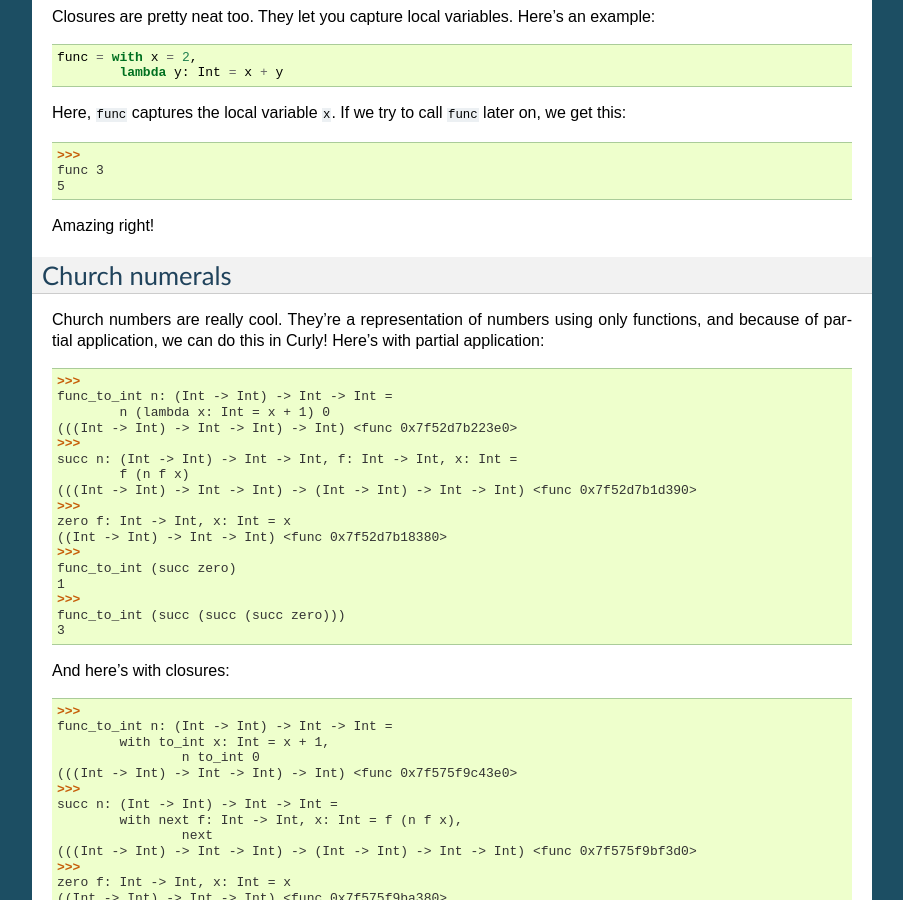
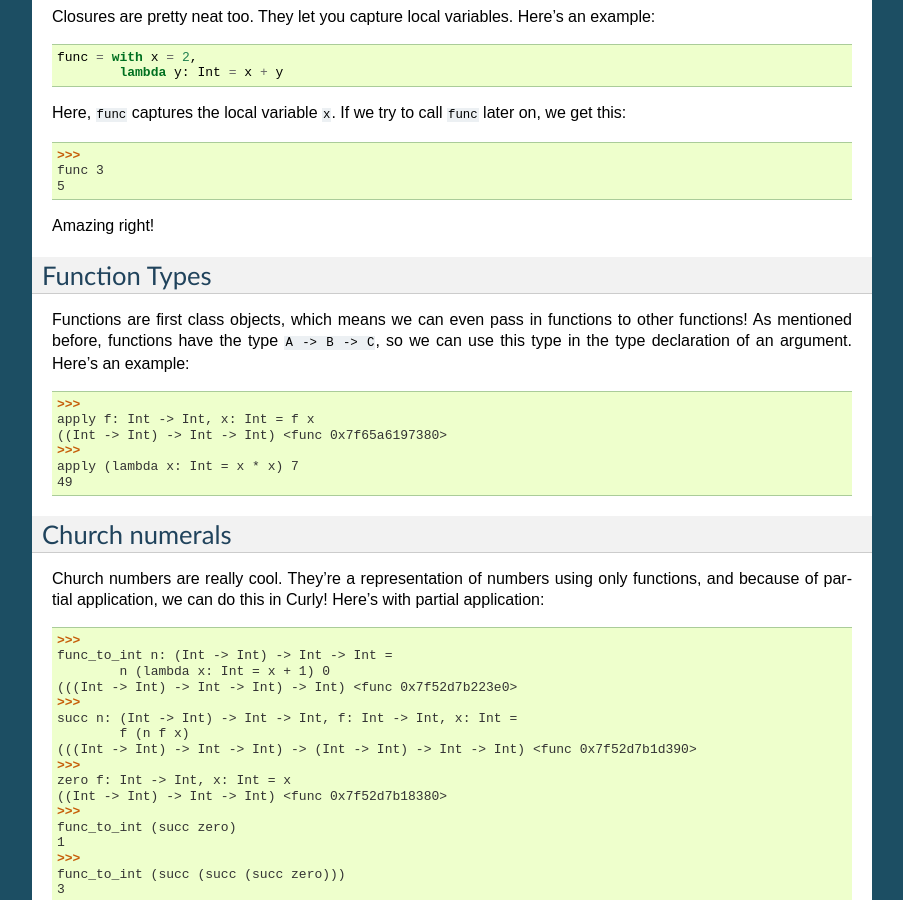
Before and after one commit to curly-lang/docs, a Sphinx documentation site: the page built from docs/functions.md, in a window 1280 px wide and 900 px high, scrolled down 2907 px. Shown: the whole window, without its empty margins (198-1101 px from the left). Built offline with Sphinx 7.4.7, drawn with Linux system fonts in a browser that asks for light colours.

Commit message:
Added section about function types

````diff
--- a/docs/functions.md
+++ b/docs/functions.md
@@ -163,6 +163,17 @@ func 3
 
 Amazing right!
 
+## Function Types
+Functions are first class objects, which means we can even pass in functions to other functions! As mentioned before, functions have the type `A -> B -> C`, so we can use this type in the type declaration of an argument. Here's an example:
+```
+>>>
+apply f: Int -> Int, x: Int = f x
+((Int -> Int) -> Int -> Int) <func 0x7f65a6197380>
+>>>
+apply (lambda x: Int = x * x) 7
+49
+```
+
 ## Church numerals
 Church numbers are really cool. They're a representation of numbers using only functions, and because of partial application, we can do this in Curly! Here's with partial application:
 ```
````
